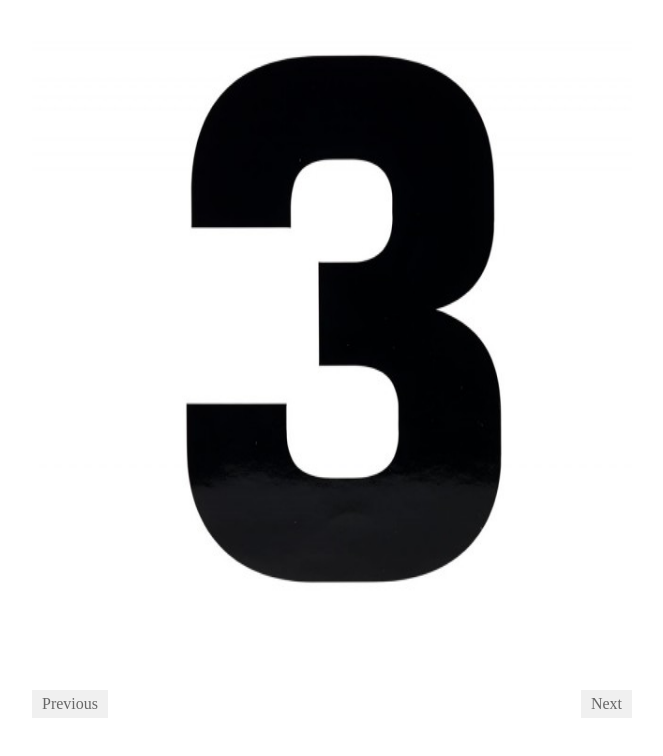
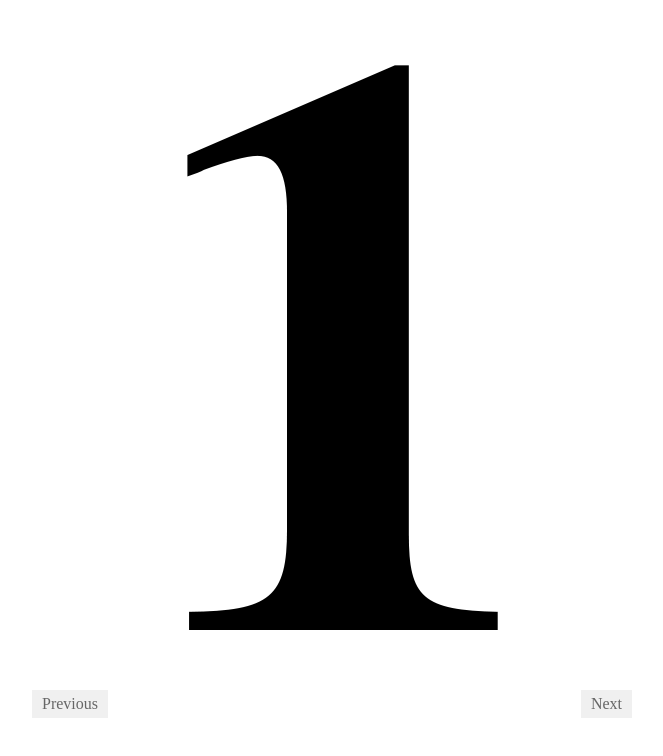
Before and after one commit to Deetss/image-slider, a plain HTML site: page index.html in a window 1280 px wide. Both pictures are taken after a click on the link "Next". Shown: the whole page, without its empty margins (308-971 px from the left). Drawn offline with Linux system fonts and the light colour scheme.

Commit message:
working on next and prev

```diff
--- a/index.html
+++ b/index.html
@@ -7,12 +7,12 @@
   <body>
     <div class="wrapper">
       <div id='slider'>
-        <img id="1" src="images/1.png"/>
-        <img id="2" src="images/2.png"/>
-        <img id="3" src="images/3.jpg"/>
-        <img id="4" src="images/4.png"/>
+        <img id="img1" src="images/1.png"/>
+        <img id="img2" src="images/2.png"/>
+        <img id="img3" src="images/3.jpg"/>
+        <img id="img4" src="images/4.png"/>
       </div>
-      <a href="#" class="left" onclick="prev(); return false;">Previous</a>
+      <a href="#" class="left" onclick="prev();">Previous</a>
       <a href="#" class="right" onclick="next(); return false;">Next</a>
     </div>
     <script src="scripts/jquery.js"></script>
--- a/scripts/slider.js
+++ b/scripts/slider.js
@@ -1,8 +1,8 @@
 sliderInt =1;
 sliderNext=2;
-
+/*start slider when page loads*/
 $(document).ready(function(){
-  $("#slider>img#1").fadeIn(300);
+  $("#slider>img#img1").fadeIn(300);
   startSlider();
 });
 
@@ -15,17 +15,23 @@ function startSlider(){
       sliderNext = 1;
       sliderInt = 1;
     }
-    $("#slider>img").fadeOut(300);
-    $("#slider>img#" + sliderNext).fadeIn(300);
+    $("#slider>img").fadeOut(150);
+    $("#slider>img#img" + sliderNext).fadeIn(150);
 
     sliderInt = sliderNext;
     sliderNext = sliderNext + 1;
-  },3000)
+    inTransition = false;
+  },1500)
 };
 
+
+var inTransition = false;
 function prev(){
-  newSlide =  sliderInt-1;
-  showSlide(newSlide);
+  if( !inTransition ) {
+    inTransition = true;
+    newSlide =  sliderInt-1;
+    showSlide(newSlide);
+  }
 };
 
 function next(){
@@ -47,7 +53,8 @@ function showSlide(id){
     id=count;
   }
   $("#slider>img").hide();
-  $("#slider>img#" + id).show();
+  $("#slider>img#img" + id).show();
+
 
   id = sliderNext;
   sliderNext = id + 1;
```
